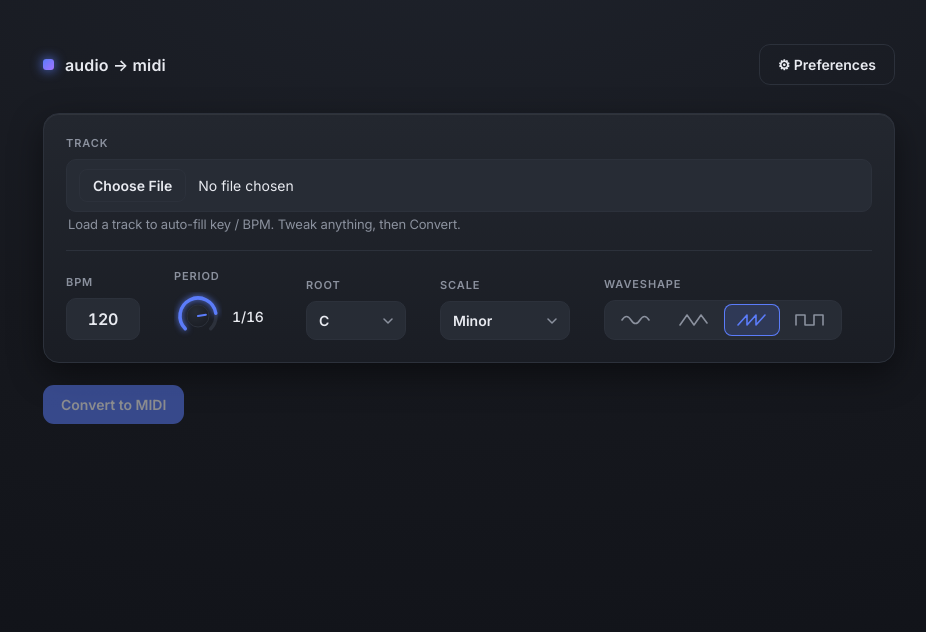
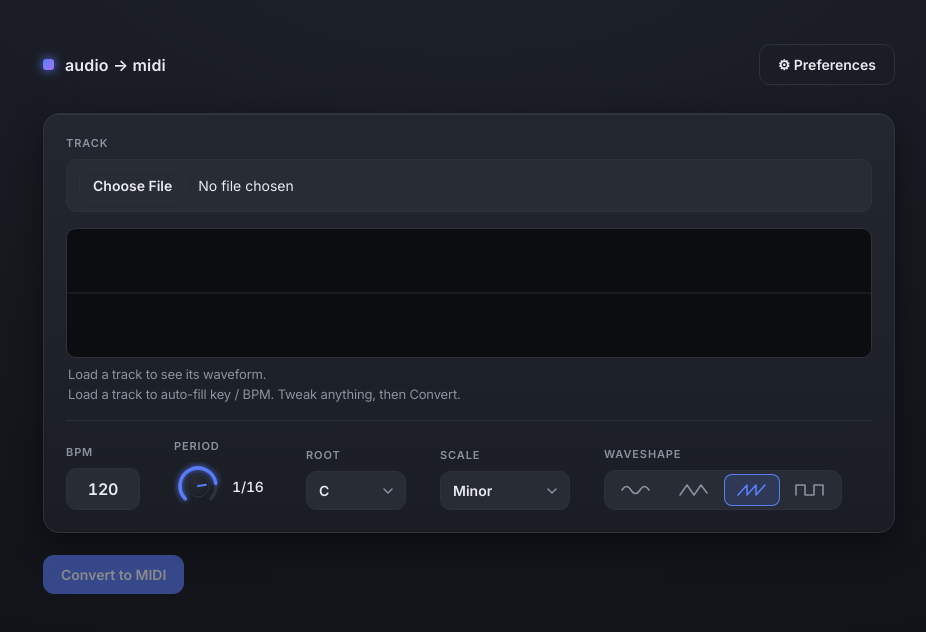
Before and after one commit to KevinYuFu/Midi-TrackAnalysisTool, a React (Vite) app in the folder client/: page / in a window 1280 px wide. Shown: the top 632 px of the page, without its empty margins (171-1097 px from the left). Built offline with nearby package versions, Linux system fonts and the light colour scheme.

Commit message:
Always show the waveform view (empty centerline before a track loads)
Co-Authored-By: Claude Opus 4.8 <noreply@anthropic.com>

```diff
--- a/client/src/components/Waveform.tsx
+++ b/client/src/components/Waveform.tsx
@@ -79,7 +79,7 @@ async function analyze(file: File): Promise<{ peaks: Band[]; duration: number }>
 
 function draw(
   canvas: HTMLCanvasElement,
-  peaks: Band[],
+  peaks: Band[] | null,
   bpm: number,
   downbeatMs: number,
   duration: number,
@@ -96,6 +96,18 @@ function draw(
   g.clearRect(0, 0, cssW, cssH)
 
   const midY = cssH / 2
+
+  // Empty state: just a faint centerline.
+  if (!peaks || peaks.length === 0) {
+    g.strokeStyle = 'rgba(255,255,255,0.12)'
+    g.lineWidth = 1
+    g.beginPath()
+    g.moveTo(0, midY)
+    g.lineTo(cssW, midY)
+    g.stroke()
+    return
+  }
+
   const n = peaks.length
 
   // Waveform — colored by frequency band (R=lows, G=mids, B=highs).
@@ -169,14 +181,12 @@ export function Waveform({ file, bpm, downbeatMs, onDownbeatChange }: Props) {
 
   useEffect(() => {
     const canvas = canvasRef.current
-    if (!canvas || !peaks) return
+    if (!canvas) return
     const render = () => draw(canvas, peaks, bpm, downbeatMs, duration)
     render()
     window.addEventListener('resize', render)
     return () => window.removeEventListener('resize', render)
   }, [peaks, bpm, downbeatMs, duration])
-
-  if (!file) return null
 
   const barLenMs = (60 / (bpm || 120)) * 4 * 1000
   const onDown = (e: React.PointerEvent) => {
@@ -205,7 +215,11 @@ export function Waveform({ file, bpm, downbeatMs, onDownbeatChange }: Props) {
         style={{ touchAction: 'none' }}
       />
       <p className="muted waveform-hint">
-        {loading ? 'Rendering waveform…' : `Drag to align the grid · downbeat ${Math.round(downbeatMs)} ms`}
+        {!file
+          ? 'Load a track to see its waveform.'
+          : loading
+            ? 'Rendering waveform…'
+            : `Drag to align the grid · downbeat ${Math.round(downbeatMs)} ms`}
       </p>
     </div>
   )
```
